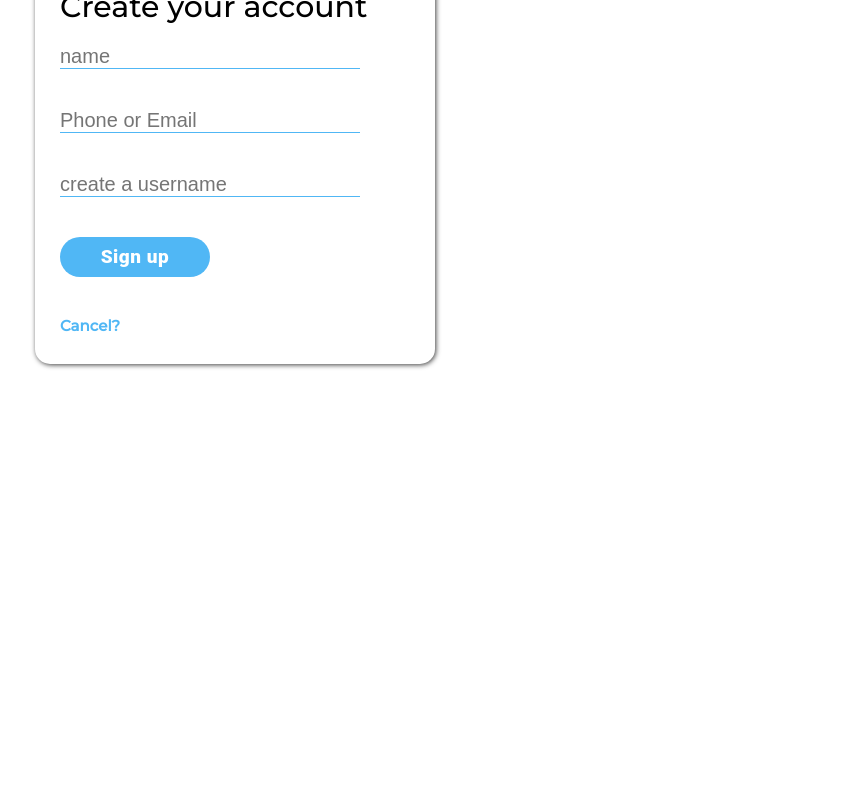
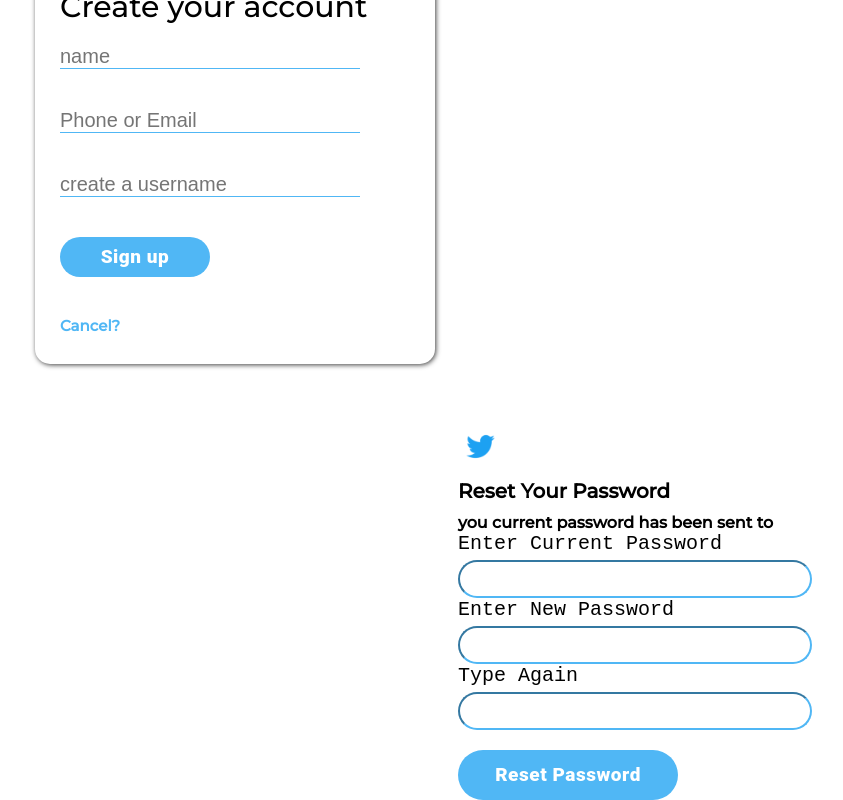
Before and after one commit to Iamsbharti/my-twitter, a React (Create React App) app: page /signup in a window 1280 px wide. Shown: the part 226-1026 px from the top of the page, without its empty margins (5-848 px from the left). Before the commit the page ends 800 px from the top, so only its background shows below. Built offline with nearby package versions, Linux system fonts and the light colour scheme; a web font is replaced by a local one; what redux-immutable-state-invariant would draw is missing.

Commit message:
added set password ui

```diff
--- a/src/App.js
+++ b/src/App.js
@@ -4,9 +4,10 @@ import Login from "./components/Login";
 import Signup from "./components/Signup";
 import TweetsPage from "./components/TweetsPage";
 import ForgotPassword from "./components/ForgotPassword";
+import ResetPassword from "./components/ResetPassword";
 import { Switch, Route, BrowserRouter as Router } from "react-router-dom";
-
-function App() {
+import { connect } from "react-redux";
+function App({ auth }) {
   return (
     <div>
       <Router>
@@ -16,10 +17,18 @@ function App() {
           <Route exact path="/login" component={Login} />
           <Route exact path="/signup" component={Signup} />
           <Route exact path="/forgotPwd" component={ForgotPassword} />
+          <Route exact path="/resetPwd" component={ResetPassword} auth={auth} />
         </Switch>
       </Router>
     </div>
   );
 }
-
-export default App;
+const mapStateToProps = ({ user }) => {
+  let { isAuthenticated, email } = user.user;
+  let auth = {
+    email,
+    isAuthenticated,
+  };
+  return { auth };
+};
+export default connect(mapStateToProps)(App);
--- a/src/components/ForgotPassword.js
+++ b/src/components/ForgotPassword.js
@@ -1,6 +1,6 @@
 import React, { useState } from "react";
 import { Button } from "@material-ui/core";
-
+import "../css/Home.css";
 function ForgotPassword() {
   let [userFound, setUserFound] = useState(false);
   let [toggleRecoveryDiv, setToggle] = useState(true);
--- a/src/components/Signup.js
+++ b/src/components/Signup.js
@@ -13,6 +13,8 @@ function Signup() {
   let [LOADING, setLoading] = useState(false);
   let [error, setError] = useState("Processing...");
   let [errorClassName, setClassName] = useState("");
+  let [toggleSignupDiv, setToggleSignup] = useState(true);
+  let [toggleResetDiv, setToggleReset] = useState(false);
 
   /**manipulate state */
   const handleChange = (e) => {
@@ -58,13 +60,17 @@ function Signup() {
         setClassName("");
       }, 3000);
     } else {
-      /**redirect to login post success */
-      setError("Redirecting to Login...");
-      setTimeout(() => history.push("/login"), 1500);
+      /**prompt for password reset */
+      setToggleReset(true);
+      setToggleSignup(false);
     }
   };
+  const resetPassword = () => {
+    console.log("reset password");
+  };
   return (
-    <div className="signup">
+    <>
+      <div className="signup" hidden={toggleSignupDiv}>
         <div className="signup__content">
           <div className="signup__nav">
             <img
@@ -102,6 +108,19 @@ function Signup() {
           <h4 onClick={() => history.push("/")}>Cancel?</h4>
         </div>
       </div>
+      <div className="reset__password" hidden={toggleResetDiv}>
+        <img src={process.env.PUBLIC_URL + "/apple-icon-114x114.png"} alt="" />
+        <p>Reset Your Password</p>
+        <h4>you current password has been sent to {email}</h4>
+        <code>Enter Current Password</code>
+        <input type="password" />
+        <code>Enter New Password</code>
+        <input type="password" />
+        <code>Type Again</code>
+        <input type="password" />
+        <Button onClick={resetPassword}>Reset Password</Button>
+      </div>
+    </>
   );
 }
 export default Signup;
--- a/src/css/Home.css
+++ b/src/css/Home.css
@@ -243,3 +243,51 @@
 .signup__content > h4:hover {
   color: blue;
 }
+/*reset password*/
+
+.reset__password > img {
+  width: 45px;
+  height: 45px;
+}
+.reset__password {
+  display: grid;
+  justify-content: center;
+  margin-top: 40px;
+}
+.reset__password > h2 {
+  font-weight: bolder;
+  font-size: 35px;
+  margin-bottom: 50px;
+}
+.reset__password > code {
+  margin-bottom: 5px;
+  font-size: 20px;
+}
+.reset__password > input {
+  border-radius: 20px;
+  width: 350px;
+  height: 34px;
+  font-size: 20px;
+  border-color: var(--twitter-color);
+}
+.reset__password > p {
+  margin-top: 10px;
+  margin-bottom: 10px;
+  font-weight: bolder;
+  font-size: 20px;
+}
+.reset__password > button {
+  background-color: var(--twitter-color) !important;
+  border: none !important;
+  color: white !important;
+  font-weight: 900 !important;
+  font-size: 19px !important;
+  text-transform: inherit !important;
+  border-radius: 30px !important;
+  height: 50px !important;
+  margin-top: 20px !important;
+  width: 220px;
+}
+.reset__password > input:focus {
+  outline: none;
+}
```
Lines whose indentation alone changed are shown as unchanged.
